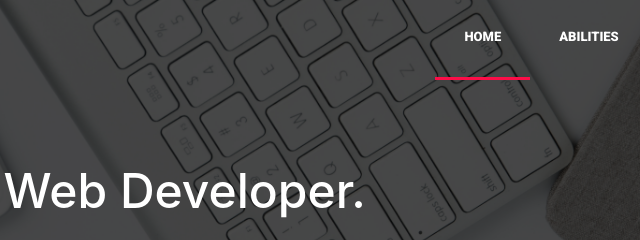
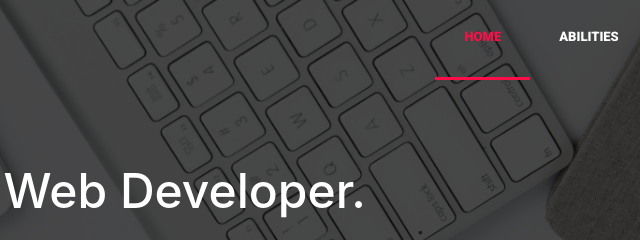
Before and after one commit to piulianvalentin/webDevN1, a website: page src/index.html in a window 1280 px wide. Shown: the top 240 px of the page, 307-947 px from the left. Drawn offline with Linux system fonts and the light colour scheme.

Commit message:
Update style.css

```diff
--- a/src/css/style.css
+++ b/src/css/style.css
@@ -3,7 +3,8 @@
 
 .active-link {
   border-bottom: 3px solid #FC0E48;
-  padding-bottom: 27px; }
+  padding-bottom: 27px;
+  color: #FC0E48 !important; }
 
 .navbar.mobile-nav {
   background-color: rgba(0, 0, 0, 0.8);
```
